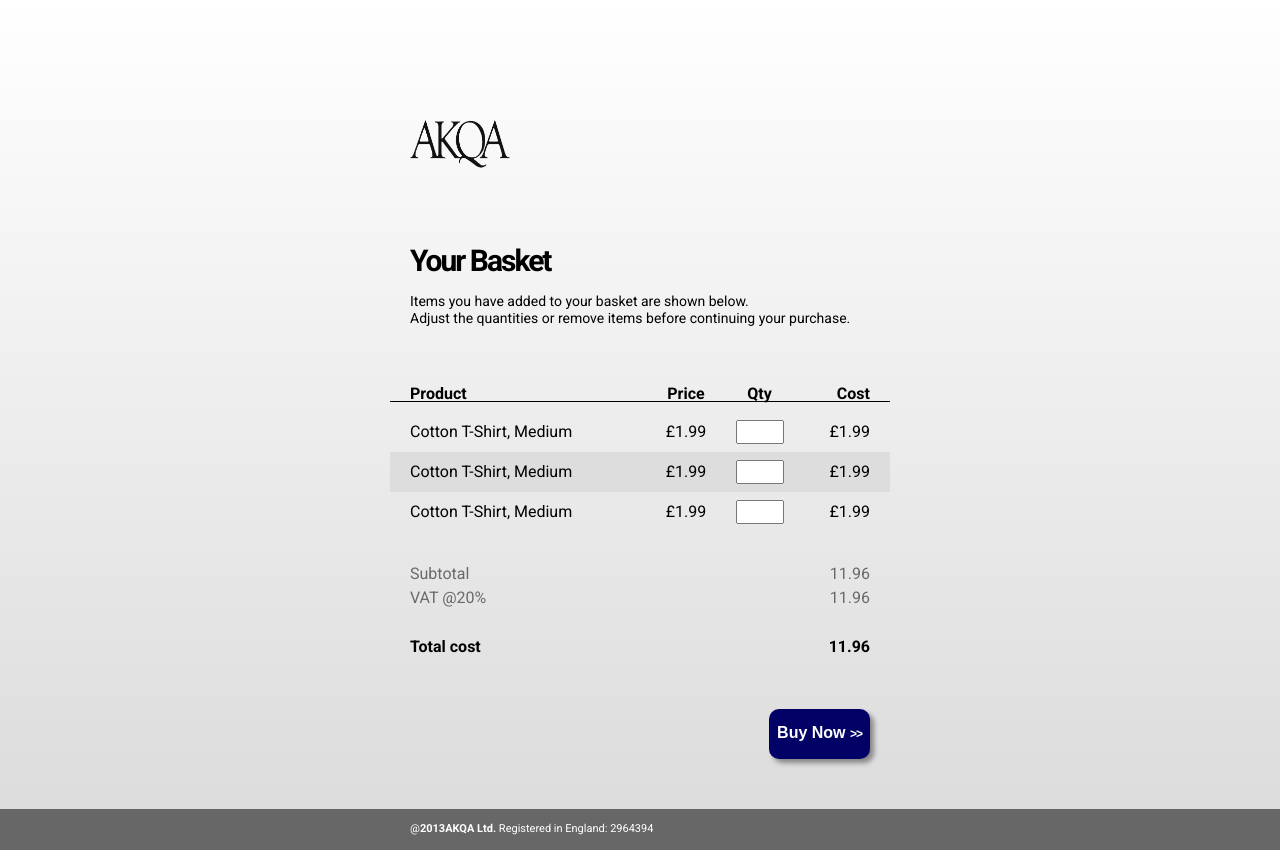
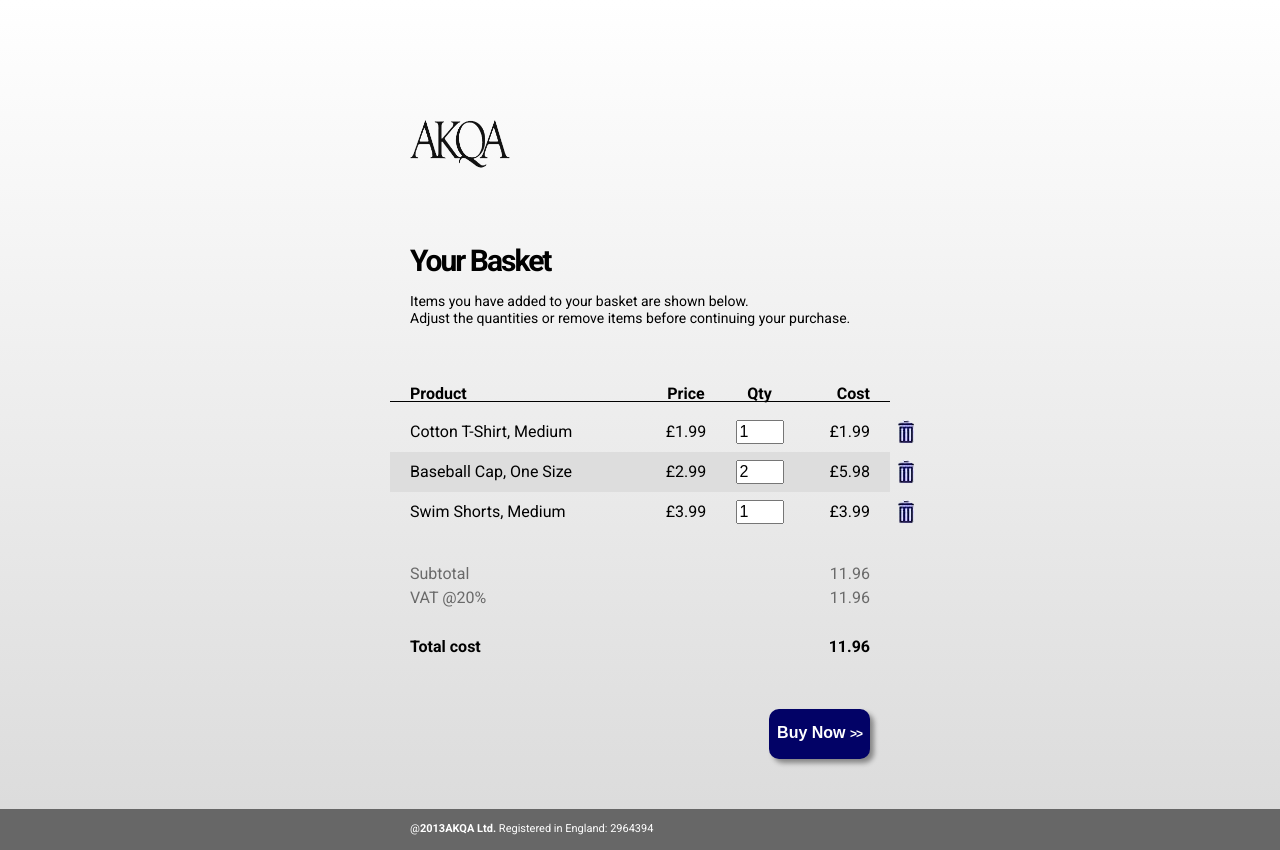
Before and after one commit to testolinp/akqa, a Next.js app: page / in a window 1280 px wide. Built offline with nearby package versions, Linux system fonts and the light colour scheme.

Commit message:
add remove item

```diff
--- a/src/components/basket/basket.js
+++ b/src/components/basket/basket.js
@@ -1,6 +1,9 @@
+import { useBasket } from '../../core/context/basket';
 import Item from './item/item';
 
 const Basket = () => {
+  const { basketItems } = useBasket();
+
   return (
     <>
       <div className="grid">
@@ -10,9 +13,10 @@ const Basket = () => {
           <p>Qty</p>
           <p>Cost</p>
         </div>
-        <Item />
-        <Item />
-        <Item />
+        {basketItems.map((item, index) =>
+          <Item key={index} {...item} />
+        )}
+        {!!basketItems.length || <p className="empty">Cart is Empty</p>}
       </div>
       <div className="results">
         <div className="results-row">
@@ -29,7 +33,7 @@ const Basket = () => {
         </div>
       </div>
       <div className="btn">
-        <button>Buy Now <span>{`>>`}</span></button>
+        <button disabled={!basketItems.length}>Buy Now <span>{`>>`}</span></button>
       </div>
       <style jsx>
         {`
@@ -94,9 +98,23 @@ const Basket = () => {
             padding: 0 8px;
           }
 
+          .btn button:focus {
+            outline: 1px dotted rgba(0, 0, 0, .3);
+            outline-offset: 4px;
+          }
+
+          .btn button:disabled {
+            opacity: .4;
+          }
+
           .btn button span {
             font-size: 12px;
             letter-spacing: -1px;
+          }
+
+          .empty {
+            font-size: 14px;
+            padding: 0 var(--gutter);
           }
         `}
       </style>
--- a/src/components/basket/item/item.js
+++ b/src/components/basket/item/item.js
@@ -1,20 +1,27 @@
-const Item = () => {
+import { useBasket } from '../../../core/context/basket';
+
+const Item = ({id, product, price, qty}) => {
+  const { removeProduct } = useBasket();
+
   return (
     <div className="item">
-      <p>Cotton T-Shirt, Medium</p>
-      <span>£1.99</span>
+      <p>{product}</p>
+      <span>£{price}</span>
       <div>
-        <input type="number" />
+        <input type="number" defaultValue={qty} />
       </div>
-      <span className="cost">£1.99</span>
-
+      <span className="cost">£{price * qty}</span>
+      <button className="delete" onClick={() => removeProduct(id)}>
+        <img src="images/delete.png" alt="Remove product from Basket" />
+      </button>
       <style jsx>
         {`
           .item {
             display: grid;
+            font-size: 16px;
             grid-template-columns: 52% repeat(3, 16%);
             padding: 8px 20px;
-            font-size: 16px;
+            position: relative;
             text-align: center;
           }
 
@@ -37,6 +44,20 @@ const Item = () => {
           .cost {
             text-align: right;
           }
+
+          .delete {
+            position: absolute;
+            top: 6px;
+            right: -30px;
+            width: 30px;
+            height: 30px;
+            border: 0 none;
+            background: transparent;
+          }
+
+          .delete:focus {
+            outline: 1px dotted rgba(0, 0, 0, .3);
+          }
         `}
       </style>
     </div>
--- /dev/null
+++ b/src/core/context/basket.js
@@ -0,0 +1,35 @@
+import React, { useState, createContext, useContext } from 'react';
+
+const BasketContext = createContext({});
+
+const items = [
+  { id: 0, product: 'Cotton T-Shirt, Medium', price: 1.99, qty: 1 },
+  { id: 1, product: 'Baseball Cap, One Size', price: 2.99, qty: 2 },
+  { id: 2, product: 'Swim Shorts, Medium', price: 3.99, qty: 1 }
+]
+
+export const BasketProvider = (props) => {
+  const [basketItems, setBasketItems] = useState(items || []);
+
+  const initializeBasket = () => {
+    //Fetch api to get content
+  }
+
+  const removeProduct = (itemId) => {
+    const removedBasket = basketItems.filter((item) => item.id !== itemId );
+    setBasketItems(removedBasket);
+  };
+
+  const value = {
+    basketItems,
+    initializeBasket,
+    removeProduct
+  };
+
+  return <BasketContext.Provider value={value} {...props} />;
+};
+
+export const useBasket = () => {
+  const context = useContext(BasketContext);
+  return context;
+};
--- a/src/pages/_app.js
+++ b/src/pages/_app.js
@@ -1,5 +1,11 @@
+import { BasketProvider } from "../core/context/basket";
+
 const MyApp = ({ Component, pageProps }) => {
-  return <Component {...pageProps} />
+  return (
+    <BasketProvider>
+      <Component {...pageProps} />
+    </BasketProvider>
+  )
 }
 
 export default MyApp
```
Also changed, not shown: public/images/delete.png (added).
